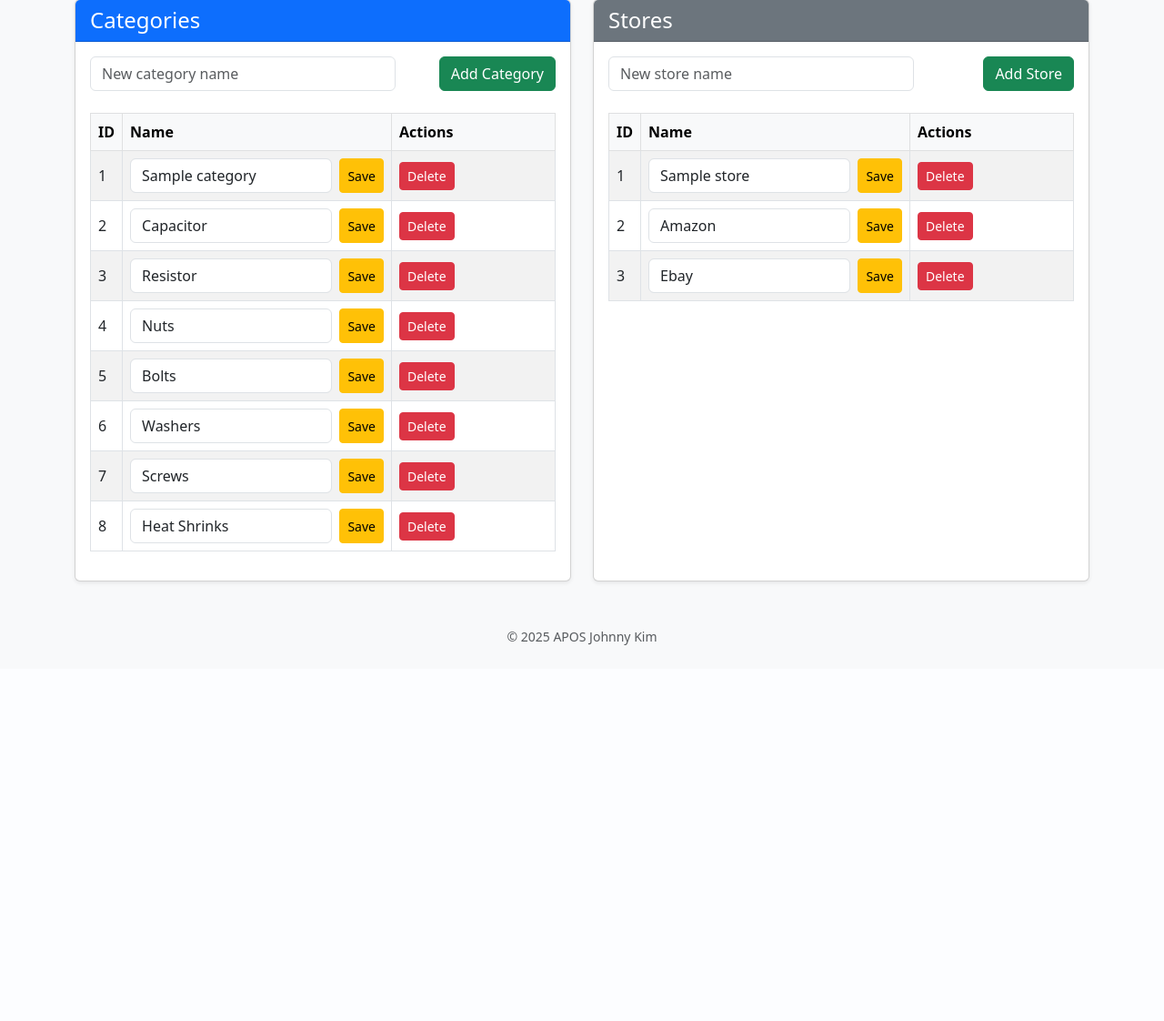
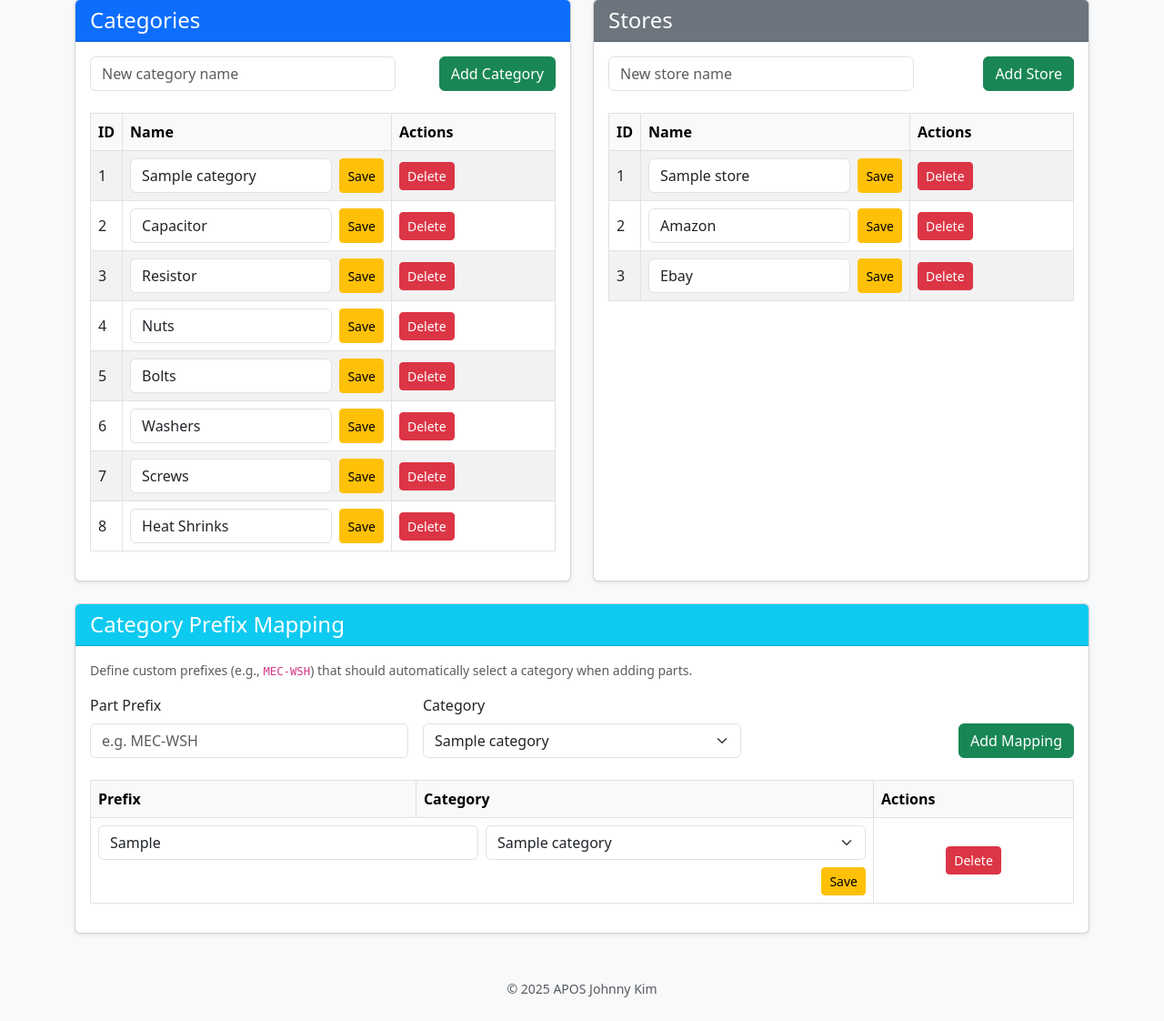
Before and after one commit to jkwhar/APOS, a FastAPI app: page /settings in a window 1280 px wide. Shown: the part 159-1281 px from the top of the page at 91% size. Before the commit the page ends 868 px from the top, so only its background shows below. Run offline with FastAPI, Linux system fonts and the light colour scheme; tables that the repository leaves empty hold one stand-in row (values such as "Sample post").

Commit message:
added part number prefix to category mapping

```diff
--- a/main.py
+++ b/main.py
@@ -64,6 +64,12 @@ class Category(SQLModel, table=True):
 class Store(SQLModel, table=True):
     id: int | None = Field(default=None, primary_key=True)
     name: str
+
+
+class CategoryPrefix(SQLModel, table=True):
+    id: int | None = Field(default=None, primary_key=True)
+    prefix: str
+    category_name: str
 
 
 def safe_str(value: str | int | float | None) -> str:
@@ -191,13 +197,9 @@ def home(request: Request):
             select(func.count(Part.id)).where(Part.quantity <= 2)
         ).one()
         total_categories = session.exec(select(func.count(Category.id))).one()
-        recent_logs = (
-            session.exec(
-                select(UsageLog)
-                .order_by(UsageLog.created_at.desc())
-                .limit(5)
-            ).all()
-        )
+        low_inventory_parts = session.exec(
+            select(Part).where(Part.quantity <= 2).order_by(Part.quantity, Part.part_number)
+        ).all()
     return templates.TemplateResponse(
         "index.html",
         {
@@ -205,7 +207,7 @@ def home(request: Request):
             "total_parts": total_parts,
             "low_stock": low_stock,
             "total_categories": total_categories,
-            "recent_logs": recent_logs,
+            "low_inventory_parts": low_inventory_parts,
         },
     )
 #Find page
@@ -370,6 +372,11 @@ def add_part_form(request: Request, barcode: str | None = None):
     with Session(engine) as session:
         categories = session.exec(select(Category)).all()
         stores = session.exec(select(Store)).all()
+        prefix_entries = session.exec(select(CategoryPrefix)).all()
+    category_prefix_map = [
+        {"prefix": entry.prefix, "category": entry.category_name}
+        for entry in prefix_entries
+    ]
     return templates.TemplateResponse(
         "add_part.html",
         {
@@ -377,6 +384,7 @@ def add_part_form(request: Request, barcode: str | None = None):
             "barcode": barcode,
             "categories": categories,
             "stores": stores,
+            "category_prefix_map": category_prefix_map,
         },
     )
 
@@ -428,6 +436,7 @@ def add_bulk_form(request: Request):
     with Session(engine) as session:
         categories = session.exec(select(Category)).all()
         stores = session.exec(select(Store)).all()
+        prefix_entries = session.exec(select(CategoryPrefix)).all()
     rows = [
         {
             "part_number": "",
@@ -441,6 +450,10 @@ def add_bulk_form(request: Request):
         }
         for _ in range(5)
     ]
+    category_prefix_map = [
+        {"prefix": entry.prefix, "category": entry.category_name}
+        for entry in prefix_entries
+    ]
     return templates.TemplateResponse(
         "add_bulk.html",
         {
@@ -449,6 +462,7 @@ def add_bulk_form(request: Request):
             "categories": categories,
             "stores": stores,
             "error_message": None,
+            "category_prefix_map": category_prefix_map,
         },
     )
 
@@ -475,6 +489,7 @@ def add_bulk(
                 "categories": categories,
                 "stores": stores,
                 "error_message": message,
+                "category_prefix_map": category_prefix_map,
             },
             status_code=400,
         )
@@ -482,6 +497,11 @@ def add_bulk(
     with Session(engine) as session:
         categories = session.exec(select(Category)).all()
         stores = session.exec(select(Store)).all()
+        prefix_entries = session.exec(select(CategoryPrefix)).all()
+        category_prefix_map = [
+            {"prefix": entry.prefix, "category": entry.category_name}
+            for entry in prefix_entries
+        ]
         rows: list[dict[str, str]] = []
         any_saved = False
 
@@ -664,9 +684,15 @@ def settings_page(request: Request):
     with Session(engine) as session:
         categories = session.exec(select(Category)).all()
         stores = session.exec(select(Store)).all()
+        category_prefixes = session.exec(select(CategoryPrefix)).all()
     return templates.TemplateResponse(
         "settings.html",
-        {"request": request, "categories": categories, "stores": stores},
+        {
+            "request": request,
+            "categories": categories,
+            "stores": stores,
+            "category_prefixes": category_prefixes,
+        },
     )
 
 
@@ -734,3 +760,47 @@ def store_delete(store_id: int = Form(...)):
             session.delete(s)
             session.commit()
     return RedirectResponse("/settings", status_code=HTTP_303_SEE_OTHER)
+
+
+@app.post("/settings/category_prefix/add")
+def category_prefix_add(prefix: str = Form(...), category_name: str = Form(...)):
+    prefix_value = prefix.strip()
+    category_value = category_name.strip()
+    if not prefix_value or not category_value:
+        return RedirectResponse("/settings", status_code=HTTP_303_SEE_OTHER)
+
+    with Session(engine) as session:
+        existing = session.exec(
+            select(CategoryPrefix).where(func.lower(CategoryPrefix.prefix) == prefix_value.lower())
+        ).first()
+        if existing:
+            existing.prefix = prefix_value
+            existing.category_name = category_value
+            session.add(existing)
+        else:
+            session.add(CategoryPrefix(prefix=prefix_value, category_name=category_value))
+        session.commit()
+
+    return RedirectResponse("/settings", status_code=HTTP_303_SEE_OTHER)
+
+
+@app.post("/settings/category_prefix/edit")
+def category_prefix_edit(map_id: int = Form(...), prefix: str = Form(...), category_name: str = Form(...)):
+    with Session(engine) as session:
+        mapping = session.get(CategoryPrefix, map_id)
+        if mapping and prefix.strip() and category_name.strip():
+            mapping.prefix = prefix.strip()
+            mapping.category_name = category_name.strip()
+            session.add(mapping)
+            session.commit()
+    return RedirectResponse("/settings", status_code=HTTP_303_SEE_OTHER)
+
+
+@app.post("/settings/category_prefix/delete")
+def category_prefix_delete(map_id: int = Form(...)):
+    with Session(engine) as session:
+        mapping = session.get(CategoryPrefix, map_id)
+        if mapping:
+            session.delete(mapping)
+            session.commit()
+    return RedirectResponse("/settings", status_code=HTTP_303_SEE_OTHER)
--- a/templates/add_bulk.html
+++ b/templates/add_bulk.html
@@ -228,6 +228,9 @@ function addRow(){
 }
 </script>
 
+<script>
+    window.categoryPrefixMappings = {{ category_prefix_map | tojson | safe }};
+</script>
 <script src="/static/autofill.js"></script>
 
 {% endblock %}
--- a/templates/add_part.html
+++ b/templates/add_part.html
@@ -79,6 +79,9 @@
     </div>
 </div>
 
+<script>
+    window.categoryPrefixMappings = {{ category_prefix_map | tojson | safe }};
+</script>
 <script src="/static/autofill.js"></script>
 
 {% endblock %}
--- a/templates/settings.html
+++ b/templates/settings.html
@@ -117,6 +117,86 @@
             </div>
         </div>
     </div>
+
+    <div class="col-12">
+        <div class="card shadow-sm">
+            <div class="card-header bg-info text-white">
+                <h4 class="mb-0">Category Prefix Mapping</h4>
+            </div>
+            <div class="card-body">
+                <p class="text-muted small">
+                    Define custom prefixes (e.g., <code>MEC-WSH</code>) that should automatically select a category when adding parts.
+                </p>
+
+                <form action="/settings/category_prefix/add" method="post" class="row g-3 align-items-end mb-4">
+                    <div class="col-md-4">
+                        <label class="form-label">Part Prefix</label>
+                        <input type="text" name="prefix" class="form-control" placeholder="e.g. MEC-WSH" required>
+                    </div>
+                    <div class="col-md-4">
+                        <label class="form-label">Category</label>
+                        <select name="category_name" class="form-select" required>
+                            {% for cat in categories %}
+                            <option value="{{ cat.name }}">{{ cat.name }}</option>
+                            {% endfor %}
+                        </select>
+                    </div>
+                    <div class="col-md-4 text-end">
+                        <button type="submit" class="btn btn-success mt-3 mt-md-0">Add Mapping</button>
+                    </div>
+                </form>
+
+                {% if category_prefixes %}
+                <div class="table-responsive">
+                    <table class="table table-bordered align-middle">
+                        <thead class="table-light">
+                            <tr>
+                                <th>Prefix</th>
+                                <th>Category</th>
+                                <th style="width: 220px;">Actions</th>
+                            </tr>
+                        </thead>
+                        <tbody>
+                        {% for mapping in category_prefixes %}
+                            <tr>
+                                <td colspan="2">
+                                    <form action="/settings/category_prefix/edit" method="post" class="row g-2 align-items-center">
+                                        <input type="hidden" name="map_id" value="{{ mapping.id }}">
+                                        <div class="col-md-6">
+                                            <input type="text" name="prefix" value="{{ mapping.prefix }}" class="form-control" required>
+                                        </div>
+                                        <div class="col-md-6">
+                                            <select name="category_name" class="form-select" required>
+                                                {% for cat in categories %}
+                                                <option value="{{ cat.name }}" {% if cat.name == mapping.category_name %}selected{% endif %}>
+                                                    {{ cat.name }}
+                                                </option>
+                                                {% endfor %}
+                                            </select>
+                                        </div>
+                                        <div class="col-12 text-end mt-2">
+                                            <button type="submit" class="btn btn-warning btn-sm">Save</button>
+                                        </div>
+                                    </form>
+                                </td>
+                                <td class="text-center">
+                                    <form action="/settings/category_prefix/delete" method="post"
+                                          onsubmit="return confirm('Delete this mapping?');">
+                                        <input type="hidden" name="map_id" value="{{ mapping.id }}">
+                                        <button type="submit" class="btn btn-danger btn-sm">Delete</button>
+                                    </form>
+                                </td>
+                            </tr>
+                        {% endfor %}
+                        </tbody>
+                    </table>
+                </div>
+                {% else %}
+                    <p class="text-muted mb-0">No custom mappings yet.</p>
+                {% endif %}
+            </div>
+        </div>
+    </div>
 </div>
 
 {% endblock %}
```
Also changed, not shown: static/autofill.js (+70 -2 lines), templates/index.html (+14 -14 lines).
